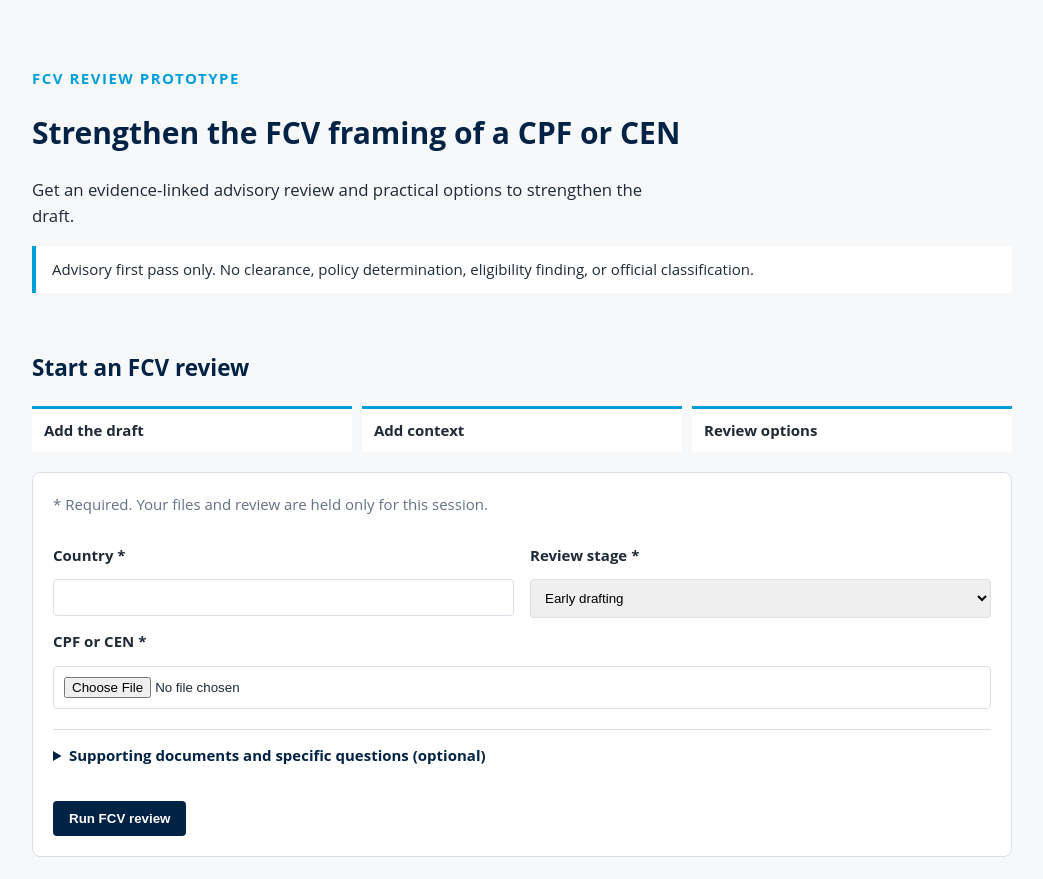
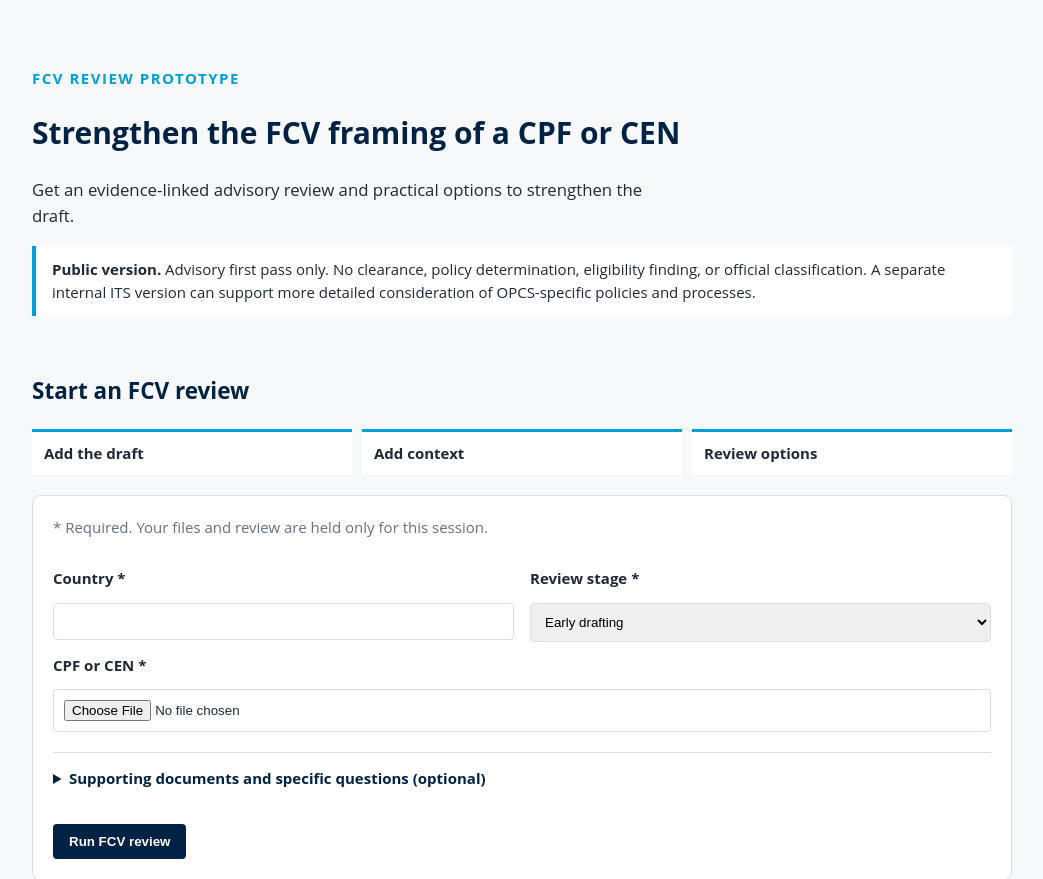
Before and after one commit to ljonestz/cpf-fcv-reviewer, a Flask app: page / in a window 1280 px wide. Shown: the top 879 px of the page, without its empty margins (118-1161 px from the left). Before the commit the page ends 857 px from the top, so only its background shows below. Run offline with Flask 3, Linux system fonts and the light colour scheme; parts of the project's set-up code (start-up, migrations or seed data) failed here and were passed over.

Commit message:
docs: clarify public and internal review versions

```diff
--- a/src/cpf_fcv_reviewer/templates/index.html
+++ b/src/cpf_fcv_reviewer/templates/index.html
@@ -11,7 +11,7 @@
     <p class="eyebrow">FCV REVIEW PROTOTYPE</p>
     <h1>Strengthen the FCV framing of a CPF or CEN</h1>
     <p class="purpose">Get an evidence-linked advisory review and practical options to strengthen the draft.</p>
-    <p class="advisory">Advisory first pass only. No clearance, policy determination, eligibility finding, or official classification.</p>
+    <p class="advisory"><strong>Public version.</strong> Advisory first pass only. No clearance, policy determination, eligibility finding, or official classification. A separate internal ITS version can support more detailed consideration of OPCS-specific policies and processes.</p>
   </header>
   <main>
     <section id="landing-view" aria-labelledby="landing-title">
```
Also changed, not shown: tests/test_frontend_contract.py (+2 -0 lines).
